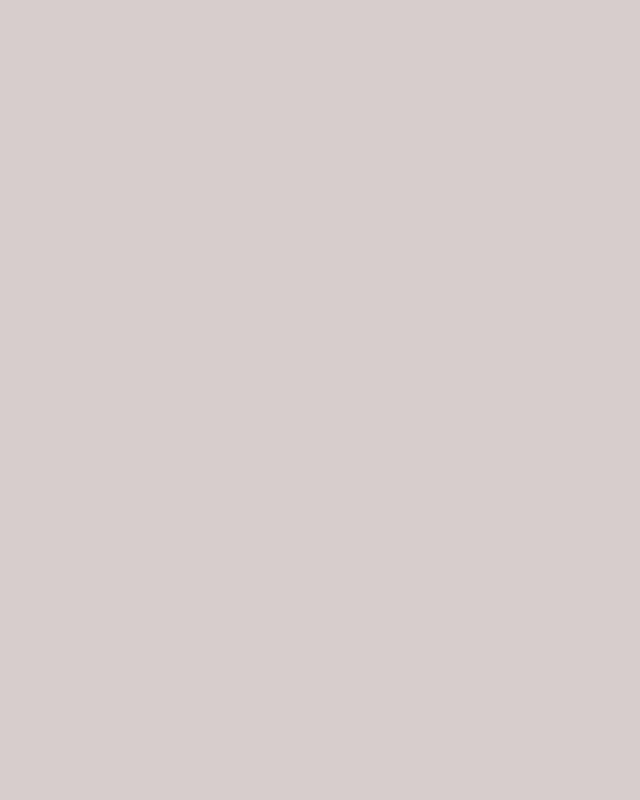
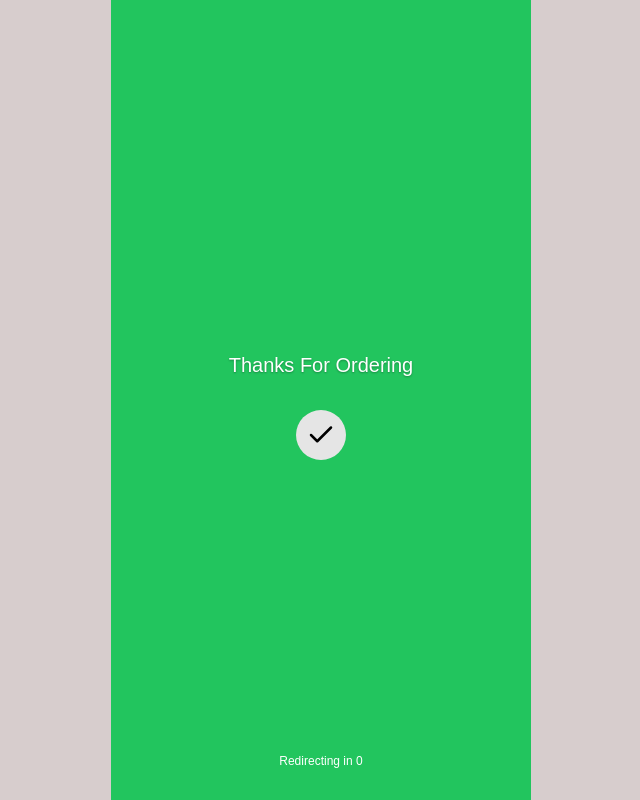
Before and after one commit to Sourav-Sharma-001/Final-Eva, a React (Vite) app in the folder Frontend2/my-app/: page /thanks in a window 1280 px wide. Before the commit this address had no page. Shown: the whole page, without its empty margins (319-959 px from the left). Built offline with nearby package versions, Linux system fonts and the light colour scheme.

Commit message:
created thanks component

```diff
--- a/Frontend2/my-app/src/App.jsx
+++ b/Frontend2/my-app/src/App.jsx
@@ -2,6 +2,7 @@ import React from "react";
 import { Routes, Route } from "react-router-dom";
 import PlaceOrder from "./Components/placeOrder/placeOrder";
 import Menu from "./Components/Menu/Menu";
+import Thanks from "./Components/Thanks/Thanks";
 
 
 export default function App() {
@@ -9,6 +10,7 @@ export default function App() {
     <Routes>
       <Route path="/" element={<Menu />} />
       <Route path="/placeOrder" element={<PlaceOrder />} />
+      <Route path="/thanks" element={<Thanks />} />
     </Routes>
   );
 }
--- /dev/null
+++ b/Frontend2/my-app/src/Components/Thanks/Thanks.css
@@ -0,0 +1,58 @@
+:root {
+  --green: #22c55e;
+  --circle-bg: #e5e5e5;
+  --text-color: #ffffff;
+}
+
+html,
+body {
+  margin: 0;
+  padding: 0;
+  height: 100%;
+  width: 100%;
+  overflow: hidden;
+}
+
+.thanks-wrapper {
+  display: flex;
+  justify-content: center;
+  align-items: center;
+  background-color: var(--green);
+  height: 100vh;
+  width: 100%;
+  max-width: 42rem;
+  margin: 0 auto;
+  overflow: hidden;
+}
+
+.thanks-content {
+  text-align: center;
+  color: var(--text-color);
+  display: flex;
+  flex-direction: column;
+  align-items: center;
+  gap: 2rem;
+}
+
+h1 {
+  font-size: 2rem;
+  font-weight: 500;
+  text-shadow: 0 0.1rem 0.2rem rgba(0, 0, 0, 0.3);
+}
+
+.checkmark {
+  background-color: var(--circle-bg);
+  border-radius: 50%;
+  width: 5rem;
+  height: 5rem;
+  display: flex;
+  justify-content: center;
+  align-items: center;
+}
+
+.redirect {
+  position: absolute;
+  bottom: 2rem;
+  font-size: 1.2rem;
+  color: var(--text-color);
+}
--- /dev/null
+++ b/Frontend2/my-app/src/Components/Thanks/Thanks.jsx
@@ -0,0 +1,47 @@
+import React, { useEffect, useState } from "react";
+import "./Thanks.css";
+
+export default function Thanks() {
+  const [count, setCount] = useState(3);
+
+  useEffect(() => {
+    const timer =
+      count > 0 &&
+      setInterval(() => {
+        setCount((prev) => prev - 1);
+      }, 1000);
+
+    return () => clearInterval(timer);
+  }, [count]);
+
+  useEffect(() => {
+    if (count === 0) {
+      // redirect or perform any action
+      console.log("Redirecting...");
+    }
+  }, [count]);
+
+  return (
+    <div className="thanks-wrapper">
+      <div className="thanks-content">
+        <h1>Thanks For Ordering</h1>
+        <div className="checkmark">
+          <svg
+            xmlns="http://www.w3.org/2000/svg"
+            viewBox="0 0 24 24"
+            fill="none"
+            stroke="black"
+            strokeWidth="2"
+            strokeLinecap="round"
+            strokeLinejoin="round"
+            width="3rem"
+            height="3rem"
+          >
+            <polyline points="20 6 9 17 4 12" />
+          </svg>
+        </div>
+        <p className="redirect">Redirecting in {count}</p>
+      </div>
+    </div>
+  );
+}
```
